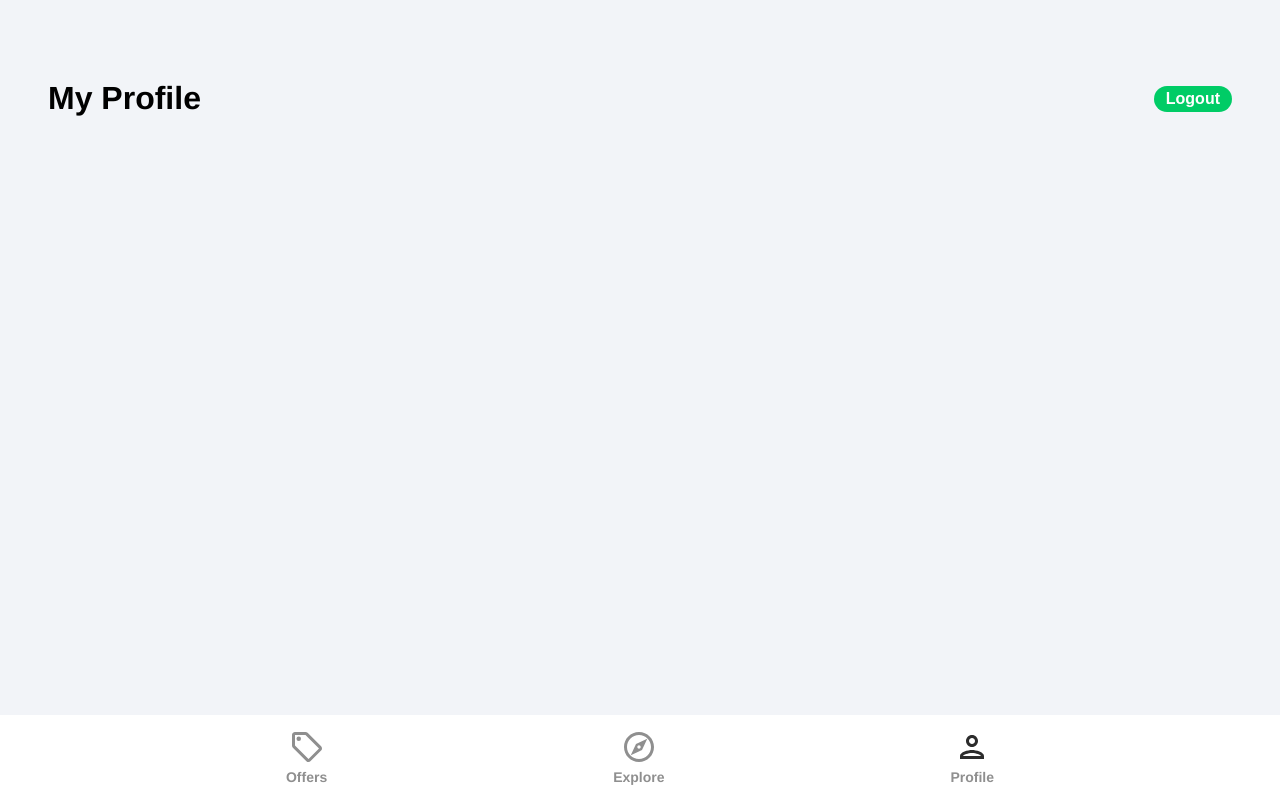
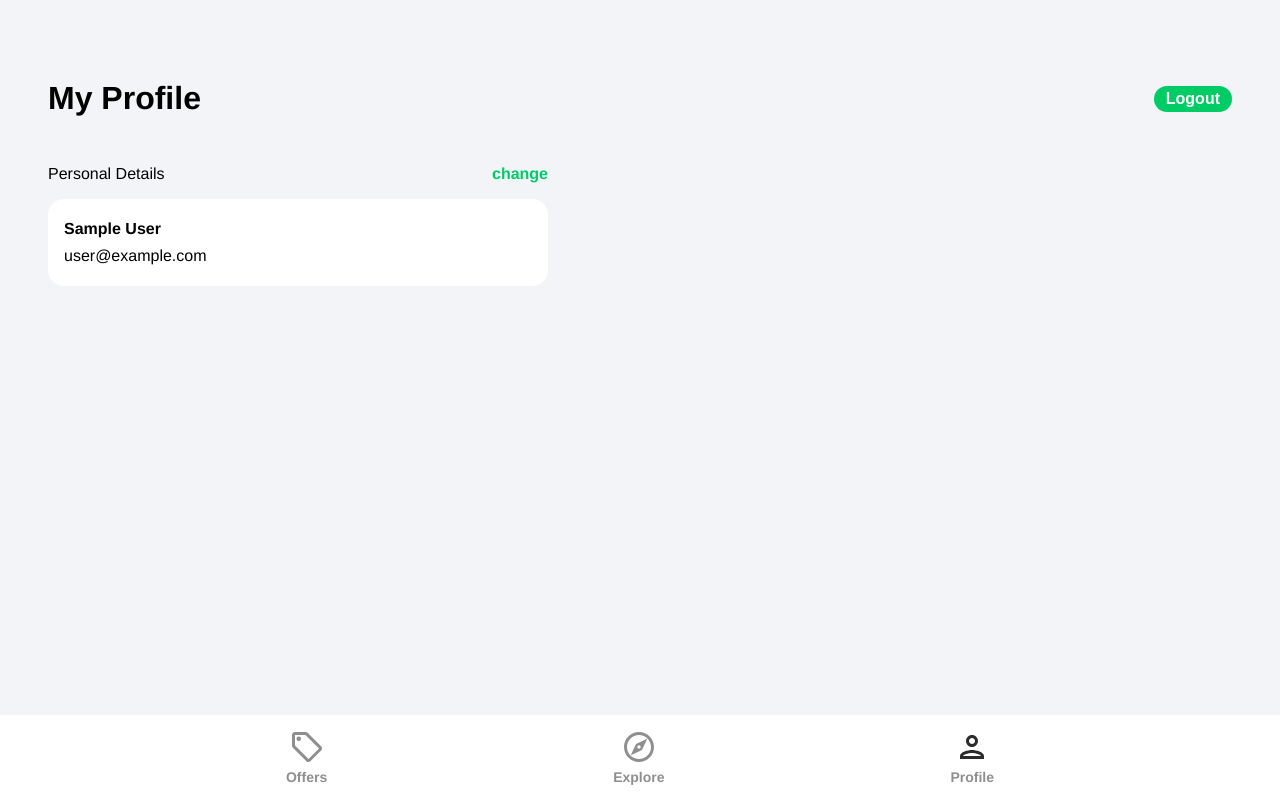
Before and after one commit to AlessiaPiscopo/house-marketplace, a React (Create React App) app: page /profile in a window 1280 px wide. Built offline with nearby package versions, Linux system fonts and the light colour scheme; no server answers; sample sign-in values are in the browser's storage.

Commit message:
add forgot password functionality

```diff
--- a/src/App.js
+++ b/src/App.js
@@ -3,6 +3,7 @@
 import "react-toastify/dist/ReactToastify.css";
 
 import Navbar from "./components/Navbar";
+import PrivateRoute from "./components/PrivateRoute";
 
 // pages
 import Explore from "./pages/Explore";
@@ -21,7 +22,11 @@
           <Route path="/" element={<Explore />} />
           <Route path="/category/:categoryName" element={<Category />} />
           <Route path="/offers" element={<Offers />} />
-          <Route path="/profile" element={<Profile />} />
+
+          <Route to="/profile" element={<PrivateRoute />}>
+            <Route path="/profile" element={<Profile />} />
+          </Route>
+
           <Route path="/sign-in" element={<SignIn />} />
           <Route path="/sign-up" element={<SignUp />} />
           <Route path="/forgot-password" element={<ForgotPassword />} />
--- /dev/null
+++ b/src/components/PrivateRoute.jsx
@@ -0,0 +1,15 @@
+import { Navigate, Outlet } from "react-router-dom";
+import { useAuthStatus } from "../hooks/useAuthStatus";
+import Spinner from "./Spinner";
+
+const PrivateRoute = () => {
+  const { loggedIn, checkingStatus } = useAuthStatus();
+
+  if (checkingStatus) {
+    return <Spinner />;
+  }
+
+  return loggedIn ? <Outlet /> : <Navigate to="/sign-in" />;
+};
+
+export default PrivateRoute;
--- /dev/null
+++ b/src/components/Spinner.jsx
@@ -0,0 +1,9 @@
+const Spinner = () => {
+  return (
+    <div className="loadingSpinnerContainer">
+      <div className="loadingSpinner"></div>
+    </div>
+  );
+};
+
+export default Spinner;
--- /dev/null
+++ b/src/hooks/useAuthStatus.js
@@ -0,0 +1,26 @@
+import { useEffect, useState, useRef } from "react";
+import { getAuth, onAuthStateChanged } from "firebase/auth";
+
+export const useAuthStatus = () => {
+  const [loggedIn, setLoggedIn] = useState(false);
+  const [checkingStatus, setCheckingStatus] = useState(true);
+  const isMounted = useRef(true);
+
+  useEffect(() => {
+    if (isMounted) {
+      const auth = getAuth();
+      onAuthStateChanged(auth, (user) => {
+        if (user) {
+          setLoggedIn(true);
+        }
+        setCheckingStatus(false);
+      });
+    }
+
+    return () => {
+      isMounted.current = false;
+    };
+  }, [isMounted]);
+
+  return { loggedIn, checkingStatus };
+};
--- a/src/pages/ForgotPassword.jsx
+++ b/src/pages/ForgotPassword.jsx
@@ -1,9 +1,55 @@
+import { useState } from "react";
+import { Link } from "react-router-dom";
+import { getAuth, sendPasswordResetEmail } from "firebase/auth";
+import { toast } from "react-toastify";
+import { ReactComponent as ArrowRightIcon } from "../assets/svg/keyboardArrowRightIcon.svg";
+
 const ForgotPassword = () => {
-    return (
-        <div>
-            <h1>ForgotPassword</h1>
-        </div>
-    )
-}
+  const [email, setEmail] = useState("");
+
+  const handleChange = (ev) => setEmail(ev.target.value);
+
+  const handleSubmit = async (ev) => {
+    ev.preventDefault();
+
+    try {
+      const auth = getAuth();
+      await sendPasswordResetEmail(auth, email);
+      toast.success("Reset password email sent");
+    } catch (error) {
+      toast.error("Could not send reset email");
+    }
+  };
+
+  return (
+    <div className="pageContainer">
+      <header>
+        <p className="pageHeader">Forgot Password?</p>
+      </header>
+
+      <main>
+        <form onSubmit={handleSubmit}>
+          <input
+            type="email"
+            className="emailInput"
+            id="email"
+            value={email}
+            onChange={handleChange}
+          />
+          <Link className="forgotPasswordLink" to="/sign-in">
+            Sign In
+          </Link>
+
+          <div className="signInBar">
+            <div className="signInText">Send Reset Link</div>
+            <button className="signInButton">
+              <ArrowRightIcon fill="#fff" width="34px" height="34px" />
+            </button>
+          </div>
+        </form>
+      </main>
+    </div>
+  );
+};
 
 export default ForgotPassword;
--- a/src/pages/Profile.jsx
+++ b/src/pages/Profile.jsx
@@ -1,6 +1,9 @@
 import { useEffect, useState } from "react";
-import { getAuth } from "firebase/auth";
 import { Link, useNavigate } from "react-router-dom";
+import { getAuth, updateProfile } from "firebase/auth";
+import { doc, updateDoc } from "firebase/firestore";
+import { db } from "../firebase.config";
+import { toast } from "react-toastify";
 
 const Profile = () => {
   const auth = getAuth();
@@ -10,12 +13,42 @@
     name: auth.currentUser.displayName,
     email: auth.currentUser.email,
   });
+  const [changeDetails, setChangeDetails] = useState(false);
 
   const { name, email } = formData;
 
   const handleClick = () => {
     auth.signOut();
     navigate("/");
+  };
+
+  const handleSubmit = async () => {
+    try {
+      if (auth.currentUser.displayName !== name) {
+        // update display nima in fb auth
+        await updateProfile(auth.currentUser, {
+          displayName: name,
+        });
+
+        // update in firestore
+        const userRef = doc(db, "users", auth.currentUser.uid);
+        await updateDoc(userRef, {
+          // name: name,
+          name,
+        });
+      }
+    } catch (error) {
+      toast.error("Could not update profile details.");
+    }
+  };
+
+  // need parens around curlies when returning an object
+  // we use [] to set a dynamic key
+  const handleChange = (ev) => {
+    setFormData((prevState) => ({
+      ...prevState,
+      [ev.target.id]: ev.target.value,
+    }));
   };
 
   return (
@@ -26,6 +59,41 @@
           Logout
         </button>
       </header>
+      <main>
+        <div className="profileDetailsHeader">
+          <p className="profileDetailsText">Personal Details</p>
+          <p
+            className="changePersonalDetails"
+            onClick={() => {
+              changeDetails && handleSubmit();
+              setChangeDetails(!changeDetails);
+            }}
+          >
+            {changeDetails ? "done" : "change"}
+          </p>
+        </div>
+
+        <div className="profileCard">
+          <form>
+            <input
+              type="text"
+              id="name"
+              className={!changeDetails ? "profileName" : "profileNameActive"}
+              disabled={!changeDetails}
+              value={name}
+              onChange={handleChange}
+            />
+            <input
+              type="text"
+              id="email"
+              className={!changeDetails ? "profileEmail" : "profileEmailActive"}
+              disabled={!changeDetails}
+              value={email}
+              onChange={handleChange}
+            />
+          </form>
+        </div>
+      </main>
     </div>
   );
 };
```
